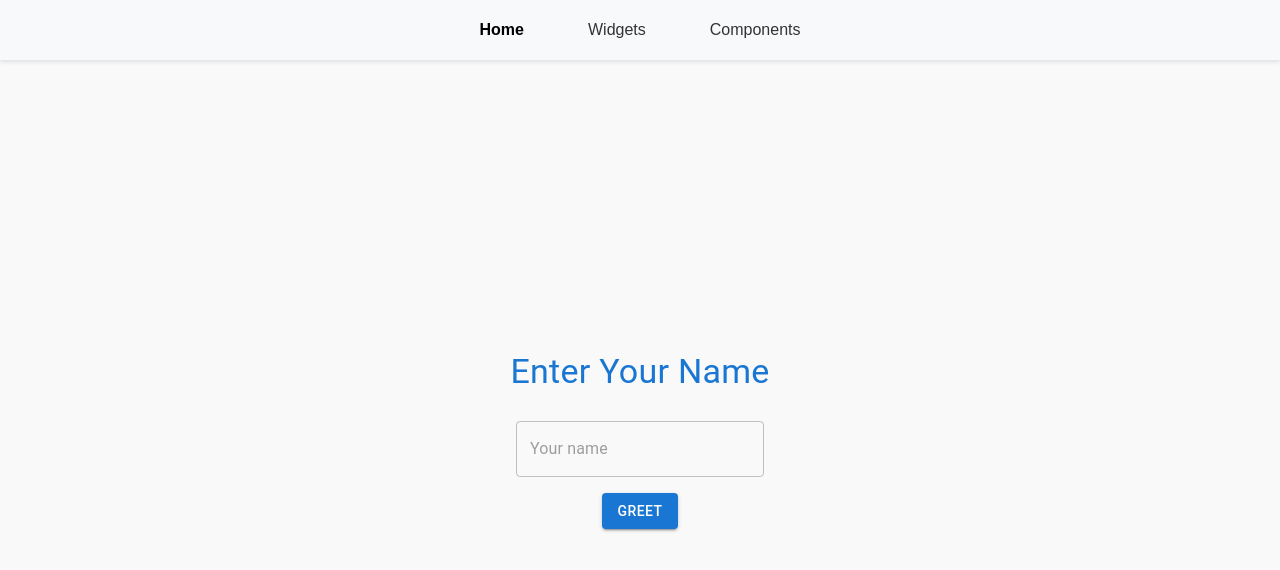
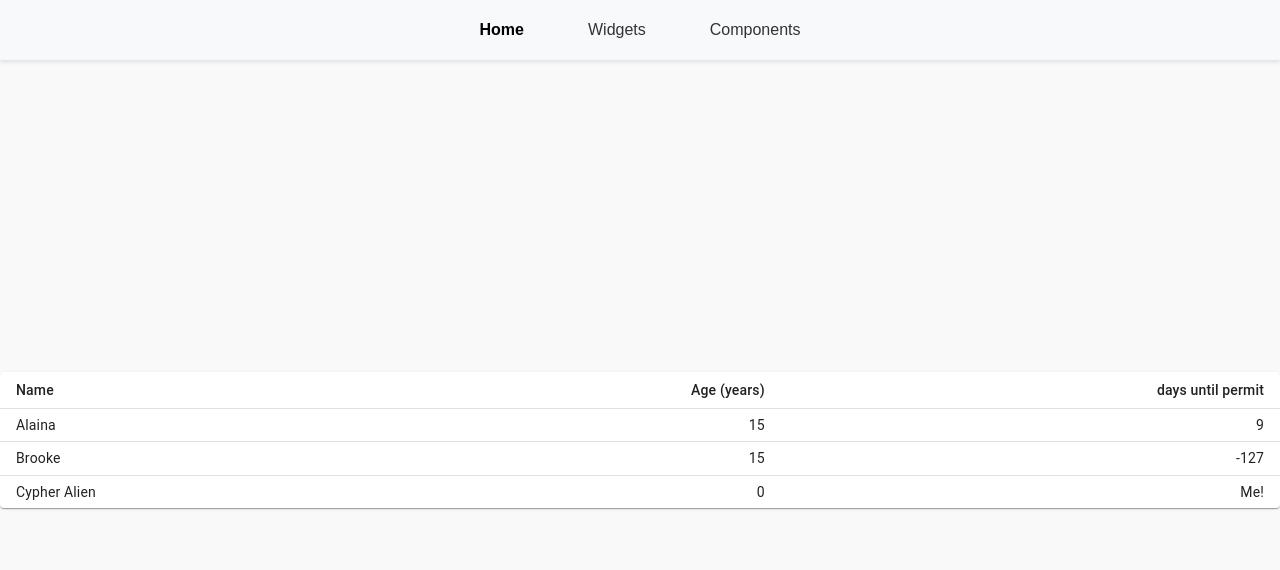
Before and after one commit to cypher-workshops/web-app, a React (Vite) app in the folder frontend/: page / in a window 1280 px wide. Shown: the top 570 px of the page. Built offline with nearby package versions, Linux system fonts and the light colour scheme.

Commit message:
Commit message

```diff
--- a/frontend/package.json
+++ b/frontend/package.json
@@ -12,6 +12,7 @@
   "dependencies": {
     "@emotion/react": "^11.14.0",
     "@emotion/styled": "^11.14.0",
+    "@mui/icons-material": "^6.4.3",
     "@mui/material": "^6.4.0",
     "axios": "^1.7.9",
     "axois": "^0.0.1-security",
--- a/frontend/src/components/Components.jsx
+++ b/frontend/src/components/Components.jsx
@@ -1,8 +1,43 @@
 import React from 'react';
-import './Components.css'; // Import CSS
+import { Card, CardActions, CardContent, CardMedia, Button, Typography } from '@mui/material'; // Import MUI components
 
-function Components() {
-  return <div className="components-page">Get creative!</div>;
+export default function MediaCard() {
+  return (
+    <Card sx={{maxWidth: 500}}>
+      <CardMedia
+        sx={{ height: 400, width: 400, justifySelf: "center" }} //styling for the image
+        image="/src/assets/myimage.jpg" /*this is the path to your image*/
+        title="cypher alien"
+      />
+      <CardContent>
+        <Typography gutterBottom variant="h5" component="div">
+          Grey's Anatomy
+        </Typography>
+        <Typography variant="body2" sx={{ color: 'text.secondary' }}>
+          (the best show ever)
+        </Typography>
+      </CardContent>
+      <CardActions>
+        <Button size="small">Season 1</Button> {/*implement functionality!*/}
+        <Button size="small">Episode 1</Button> {/*implement functionality!*/}
+      </CardActions>
+      <CardMedia
+        sx={{ height: 400, width: 400, justifySelf: "center" }} //styling for the image
+        image="/src/assets/myimage.jpg" /*this is the path to your image*/
+        title="cypher alien"
+      />
+      <CardContent>
+        <Typography gutterLeft variant="h5" component="div">
+          Grey's Anatomy
+        </Typography>
+        <Typography variant="body2" sx={{ color: 'text.secondary' }}>
+          (the best show ever)
+        </Typography>
+      </CardContent>
+      <CardActions>
+        <Button size="small">Season 1</Button> {/*implement functionality!*/}
+        <Button size="small">Episode 1</Button> {/*implement functionality!*/}
+      </CardActions>
+    </Card>
+  );
 }
-
-export default Components;
--- a/frontend/src/homepage/HomePage.jsx
+++ b/frontend/src/homepage/HomePage.jsx
@@ -1,39 +1,37 @@
-import React from 'react';
-import { useState } from 'react';
-import './Homepage.css';
-import { Box, Typography, TextField, Button } from '@mui/material';
+import * as React from 'react';
+import { Table, TableBody, TableCell, TableContainer, TableHead, TableRow, Paper } from '@mui/material';
 
-function HomePage() {
-  const [name, setName] = useState('');
-  const [greeting, setGreeting] = useState(''); // Declare a state variable `greeting` (an empty string) with `setGreeting` to update it
-  const handleGreet = () => setGreeting(`Hi, ${name}!`); // A function that updates the `greeting` state and creates the message using `name` state.
+function createData(name, age, daysuntilpermit) {
+  return { name, age, daysuntilpermit };
+}
 
+const rows = [
+  createData('Alaina', 15, '9'),
+  createData('Brooke', 15, '-127'),
+  createData('Cypher Alien', 0, 'Me!'),
+];
+
+export default function DenseTable() {
   return (
-    <Box
-      className="home-page">
-      <Typography variant="h4" color="primary" gutterBottom>
-        Enter Your Name
-      </Typography>
-      <TextField
-        variant="outlined"
-        placeholder="Your name"
-        value={name}
-        onChange={(e) => setName(e.target.value)}
-      />
-      <Button
-        variant="contained"
-        color="primary"
-        onClick={handleGreet} // Calls the handle greet function when the button is clicked
-      >
-        Greet
-      </Button>
-      {greeting && ( // Renders the Typography text if greeting is not empty
-        <Typography variant="h4" color="secondary">
-          {greeting}
-        </Typography>
-      )}
-    </Box>
+    <TableContainer component={Paper}>
+      <Table sx={{ minWidth: 650 }} size="small" aria-label="a dense table">
+        <TableHead>
+          <TableRow>
+            <TableCell>Name</TableCell>
+            <TableCell align="right">Age (years)</TableCell>
+            <TableCell align="right">days until permit</TableCell>
+          </TableRow>
+        </TableHead>
+        <TableBody>
+          {rows.map((row) => (
+            <TableRow key={row.name} sx={{ '&:last-child td, &:last-child th': { border: 0 } }}>
+              <TableCell component="th" scope="row">{row.name}</TableCell>
+              <TableCell align="right">{row.age}</TableCell>
+              <TableCell align="right">{row.daysuntilpermit}</TableCell>
+            </TableRow>
+          ))}
+        </TableBody>
+      </Table>
+    </TableContainer>
   );
 }
-
-export default HomePage;
```
Also changed, not shown: frontend/src/assets/myimage.jpg (added), 1 other file (tests, documents, lock files or other folders).
